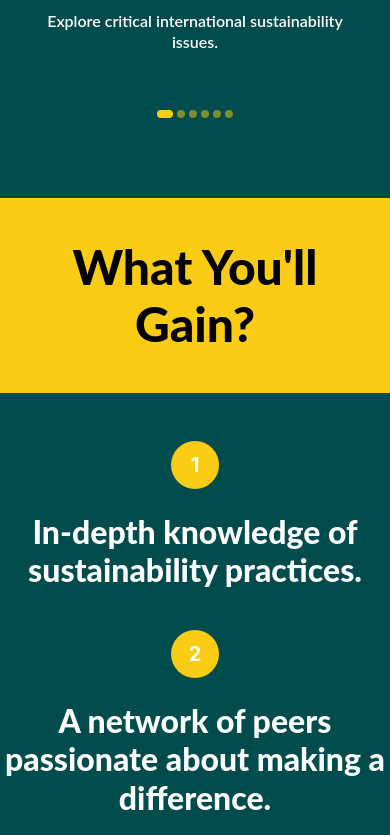
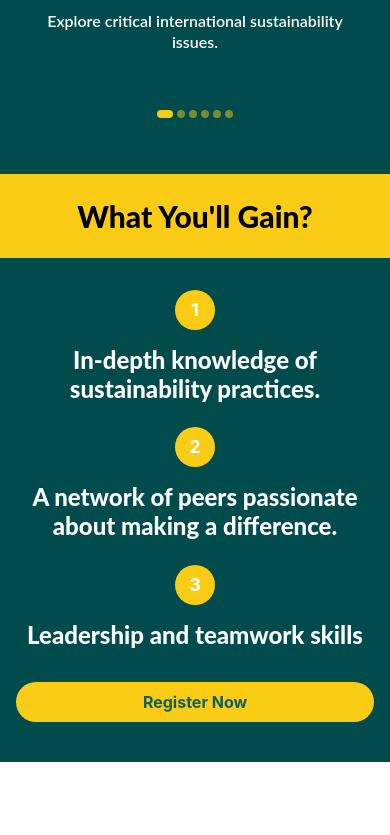
Before and after one commit to sushrut-patil/sustainaspark, a React (Create React App) app: page / in a window 390 px wide. Shown: the part 2260-3095 px from the top of the page. Built offline with nearby package versions, Linux system fonts and the light colour scheme.

Commit message:
Gain Slider Resp Fixed

```diff
--- a/src/Components/GainsSection.js
+++ b/src/Components/GainsSection.js
@@ -19,24 +19,26 @@ const GainsSection = () => {
   ];
 
   return (
-    <section className="bg-[#004C4C] py-16 relative overflow-hidden">
+    <section className="bg-[#004C4C] py-10 md:py-16 relative overflow-hidden">
 
       {/* Header */}
-      <div className="bg-yellow-400 p-10">
-        <h2 style={{
+      <div className="bg-yellow-400 p-6 md:p-10">
+        <h2
+          style={{
             fontFamily: 'Lato',
-          fontSize: '48px',
             fontWeight: 800,
-          lineHeight: '57.6px',
+            lineHeight: '1.2em',
             textAlign: 'center'
-        }} className="text-black-800">
+          }}
+          className="text-black-800 text-3xl md:text-5xl"
+        >
           What You'll Gain?
         </h2>
       </div>
 
       {/* Benefits Grid */}
-      <div className="container mx-auto mt-12">
-        <div className="grid md:grid-cols-3 gap-10 max-w-10xl mx-auto">
+      <div className="container mx-auto mt-8 md:mt-12 px-4">
+        <div className="grid grid-cols-1 md:grid-cols-3 gap-6 md:gap-10 max-w-3xl md:max-w-5xl lg:max-w-7xl mx-auto">
           {benefits.map((benefit, index) => (
             <div
               key={index}
@@ -44,17 +46,17 @@ const GainsSection = () => {
             >
               {/* Number Circle */}
               <div className="
-                w-12 h-12
+                w-10 h-10 md:w-12 md:h-12
                 rounded-full
                 bg-yellow-400
                 text-white
-                text-xl
+                text-lg md:text-xl
                 font-bold
                 flex
                 items-center
                 justify-center
                 mx-auto
-                mb-6
+                mb-4 md:mb-6
                 transform
                 group-hover:scale-110
                 transition-transform
@@ -65,13 +67,15 @@ const GainsSection = () => {
 
               {/* Benefit Text */}
               <div className="text-white">
-                <p style={{
+                <p
+                  style={{
                     fontFamily: 'Lato',
-                  fontSize: '32px',
                     fontWeight: 800,
-                  lineHeight: '38.4px',
+                    lineHeight: '1.2em',
                     textAlign: 'center'
-                }} className="text-white">
+                  }}
+                  className="text-2xl md:text-3xl"
+                >
                   {benefit.text}
                 </p>
               </div>
@@ -80,12 +84,13 @@ const GainsSection = () => {
         </div>
 
         {/* Register Button */}
-        <div className="text-center mt-12">
-          <button className="
+        <div className="text-center mt-8 md:mt-12">
+          <button
+            className="
               bg-yellow-400
               text-teal-800
-            px-8
-            py-3
+              px-6 md:px-8
+              py-2 md:py-3
               rounded-full
               font-bold
               hover:bg-yellow-300
@@ -93,6 +98,7 @@ const GainsSection = () => {
               transform
               hover:scale-105
               duration-300
+              w-full md:w-auto
             "
             onClick={() => navigate('/register')}
           >
```
Lines whose indentation alone changed are shown as unchanged.
